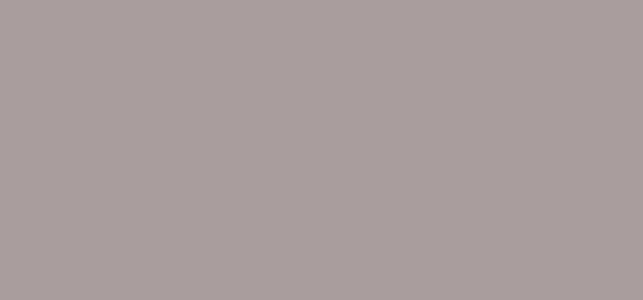
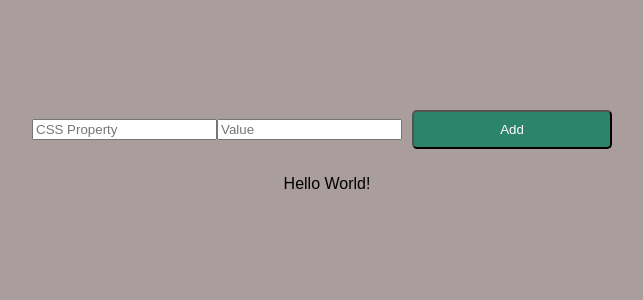
Before and after one commit to DinuPathiratna/my-react-app, a React (Vite) app: page /#/ASG-06 in a window 1280 px wide. Before the commit this address had no page. Shown: the top 300 px of the page, without its empty margins (313-956 px from the left). Built offline with nearby package versions, Linux system fonts and the light colour scheme.

Commit message:
feat: add Assignment 6 component and update routing in App; add link for Assignment 7 in Home page

```diff
--- a/src/App.jsx
+++ b/src/App.jsx
@@ -6,6 +6,7 @@ import Assignment_2 from "./assignments/Assignment_2";
 import Assignment_3 from "./assignments/Assignment_3";
 import Assignment_4 from "./assignments/Assignment_4";
 import Assignment_5 from "./assignments/Assignment_5";
+import Assignment_6 from "./assignments/Assignment_6";
 export default function App() {
   return (
     <Routes>
@@ -16,6 +17,7 @@ export default function App() {
       <Route path="/ASG-03" element={<Assignment_3 />} />
       <Route path="/ASG-04" element={<Assignment_4 />} />
       <Route path="/ASG-05" element={<Assignment_5 />} />
+      <Route path="/ASG-06" element={<Assignment_6 />} />
     </Routes>
   );
 }
--- /dev/null
+++ b/src/assignments/Assignment_6.jsx
@@ -0,0 +1,74 @@
+import { useState } from "react";
+
+export default function Assignment_6() {
+    const [style, setStyle] = useState([]);
+    const [name, setName] = useState("");
+    const [value, setValue] = useState("");
+
+    function addStyle() {
+        if (name === "" || value === "") return;
+
+        const newStyle = {
+            name,
+            value
+        };
+
+        setStyle([...style, newStyle]);
+
+        setName("");
+        setValue("");
+    }
+
+    function deleteItem(indexToDelete) {
+        const filteredStyle = style.filter(
+            (item, index) => index !== indexToDelete
+        );
+
+        setStyle(filteredStyle);
+    }
+
+    const cssObject = style.reduce(
+        (obj, item) => ({
+            ...obj,
+            [item.name]: item.value
+        }),
+        {}
+    );
+
+    return (
+        <div>
+
+            <input
+                type="text"
+                placeholder="CSS Property"
+                value={name}
+                onChange={(e) => setName(e.target.value)}
+            />
+
+            <input
+                type="text"
+                placeholder="Value"
+                value={value}
+                onChange={(e) => setValue(e.target.value)}
+            />
+
+            <button onClick={addStyle}>Add</button>
+
+            <ul>
+                {style.map((item, index) => (
+                    <li key={index}>
+                        {item.name}: {item.value}
+
+                        <button onClick={() => deleteItem(index)}>
+                            Delete
+                        </button>
+                    </li>
+                ))}
+            </ul>
+
+            <div style={cssObject}>
+                Hello World!
+            </div>
+        </div>
+    );
+}
--- a/src/pages/Home.jsx
+++ b/src/pages/Home.jsx
@@ -30,6 +30,15 @@ export default function Home() {
       <Link to="/ASG-05">
         <button>Assignment 5</button>
       </Link>
+      <br />
+
+      <Link to="/ASG-06">
+        <button>Assignment 6</button>
+      </Link>
+      <br />
+      <Link to="/ASG-07">
+        <button>Assignment 7</button>
+      </Link>
 
     </div>
   );
```
Also changed, not shown: src/assignments/Assignment_7.jsx (added).
